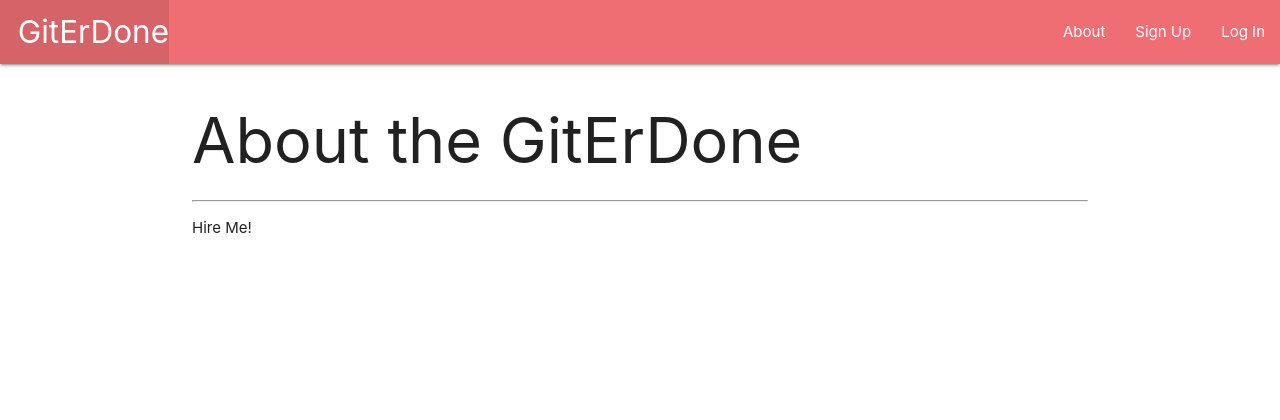
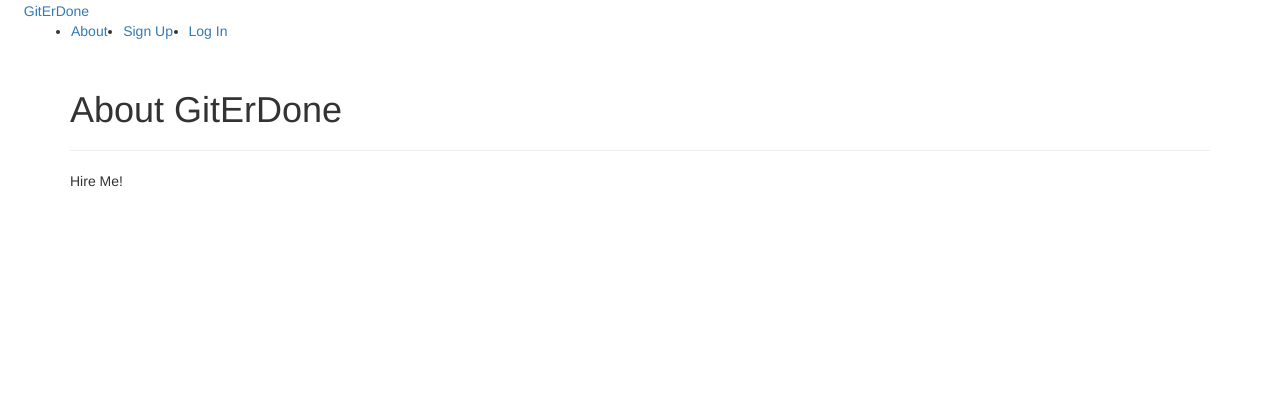
Before and after one commit to pohern/GitErDone, a Django app: page /about/ in a window 1280 px wide. Shown: the top 420 px of the page. Run offline with Django 3.2, Linux system fonts and the light colour scheme; some libraries are stand-ins or nearby versions.

Commit message:
add bootstrap to base.html

```diff
--- a/main_app/models.py
+++ b/main_app/models.py
@@ -8,7 +8,7 @@
     name = models.CharField(max_length=100)
     description = models.TextField(max_length=250)
     user = models.ForeignKey(User, on_delete=models.CASCADE)
-    is_completed = models.BooleanField()
+    is_completed = models.BooleanField(default=False)
 
     def get_absolute_url(self):
         return reverse('detail', kwargs={'todolist_id': self.id})
--- a/main_app/templates/about.html
+++ b/main_app/templates/about.html
@@ -1,7 +1,7 @@
 {% extends 'base.html' %}
 {% block content %}
 
-<h1>About the GitErDone</h1>
+<h1>About GitErDone</h1>
 <hr />
 <p>Hire Me!</p>
 
--- a/main_app/templates/base.html
+++ b/main_app/templates/base.html
@@ -6,20 +6,46 @@
     <meta name="viewport" content="width=device-width, initial-scale=1.0" />
     <meta http-equiv="X-UA-Compatible" content="ie=edge" />
     <title>GitErDone</title>
+    <!-- <link
+      rel="stylesheet"
+      href="https://cdnjs.cloudflare.com/ajax/libs/materialize/1.0.0/css/materialize.min.css"
+    /> -->
     <link
       rel="stylesheet"
-      href="https://cdnjs.cloudflare.com/ajax/libs/materialize/1.0.0/css/materialize.min.css"
+      href="//maxcdn.bootstrapcdn.com/bootstrap/3.2.0/css/bootstrap.min.css"
+    />
+    <link
+      rel="stylesheet"
+      href="//maxcdn.bootstrapcdn.com/bootstrap/3.2.0/css/bootstrap-theme.min.css"
     />
     <link
       rel="stylesheet"
       type="text/css"
       href="{% static 'css/style.css' %}"
     />
-    <script src="https://cdnjs.cloudflare.com/ajax/libs/materialize/1.0.0/js/materialize.min.js"></script>
+    <!-- <script src="https://cdnjs.cloudflare.com/ajax/libs/materialize/1.0.0/js/materialize.min.js"></script> -->
   </head>
   <body>
     <header class="navbar-fixed">
-      <nav>
+      <nav class="navbar navbar-expand-lg navbar-light bg-light">
+        <div class="container-fluid">
+          <a href="/" class="left brand-logo">&nbsp;&nbsp;GitErDone</a>
+          <div class="collapse navbar-collapse" id="navbarNav">
+            <ul class="navbar-nav">
+              <li class="nav-item"><a class="nav-link" href="{% url 'about' %}">About</a>&nbsp;&nbsp;&nbsp;&nbsp;</li>
+              {% if user.is_authenticated %}
+              <li class="nav-item"><a class="nav-link" href="{% url 'lists_create' %}">Add a List</a>&nbsp;&nbsp;&nbsp;&nbsp;</li>
+              <li class="nav-item"><a class="nav-link" href="{% url 'index' %}">View All My Lists</a>&nbsp;&nbsp;&nbsp;&nbsp;</li>
+              <li class="nav-item"><a class="nav-link" href="{% url 'logout' %}">Log Out</a>&nbsp;&nbsp;&nbsp;&nbsp;</li>
+              {% else %}
+              <li class="nav-item"><a class="nav-link" href="{% url 'signup' %}">Sign Up</a>&nbsp;&nbsp;&nbsp;&nbsp;</li>
+              <li class="nav-item"><a class="nav-link" href="{% url 'login' %}">Log In</a></li>
+              {% endif %}
+            </ul>
+          </div>
+        </div>
+      </nav>
+      <!-- <nav class="navbar navbar-expand-lg navbar-light bg-light">
         <div class="nav-wrapper">
           <ul>
             <li>
@@ -27,8 +53,8 @@
             </li>
           </ul>
           <ul class="right">
-            <!-- changes below -->
-            <li><a href="{% url 'about' %}">About</a></li>
+            changes below -->
+      <!-- <li><a href="{% url 'about' %}">About</a></li>
             {% if user.is_authenticated %}
             <li><a href="{% url 'lists_create' %}">Add a List</a></li>
             <li><a href="{% url 'index' %}">View All My Lists</a></li>
@@ -36,16 +62,14 @@
             {% else %}
             <li><a href="{% url 'signup' %}">Sign Up</a></li>
             <li><a href="{% url 'login' %}">Log In</a></li>
-            {% endif %}
-          </ul>
+            {% endif %} -->
+      <!-- </ul>
         </div>
-      </nav>
+      </nav> -->
     </header>
     <main class="container">{% block content %} {% endblock %}</main>
     <footer class="page-footer">
-      <div class="right">
-        All Rights Reserved, &copy; Get Er Done &nbsp;
-      </div>
+      <div class="right">All Rights Reserved, &copy; Get Er Done &nbsp;</div>
     </footer>
   </body>
 </html>
--- a/main_app/templates/todolist/detail.html
+++ b/main_app/templates/todolist/detail.html
@@ -7,6 +7,7 @@
       <div class="card-content">
         <span class="card-title">{{ todolist.name }}</span>
         <p>Description: {{ todolist.description }}</p>
+        <p>Done?: {{todolist.id_is_completed}}</p>
       </div>
       <div class="card-action">
         <a href="{% url 'todolists_update' todolist.id %}">Edit</a>
@@ -29,5 +30,10 @@
   // initialize the meal select
   var selectEl = document.getElementById('id_is_completed');
   M.FormSelect.init(selectEl);
+
+    (document).ready(function() {
+        (':checkbox').wrap('<label class="crutch"> </label>')
+        ('.crutch').append('<span> </span>')
+    });
 </script>
 {% endblock %}
```
Also changed, not shown: main_app/static/css/style.css (line endings or trailing spaces).
